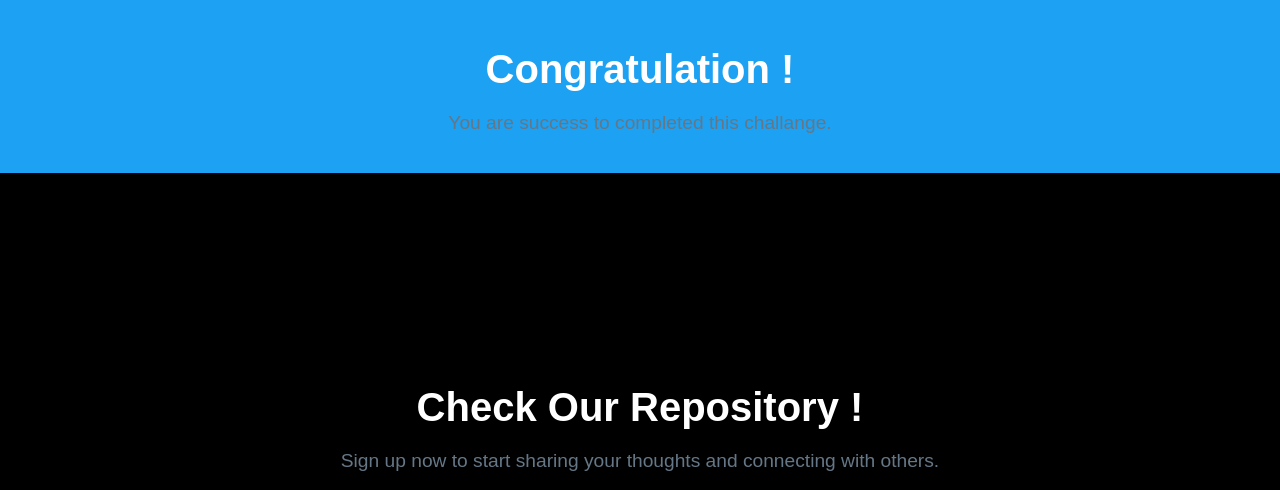
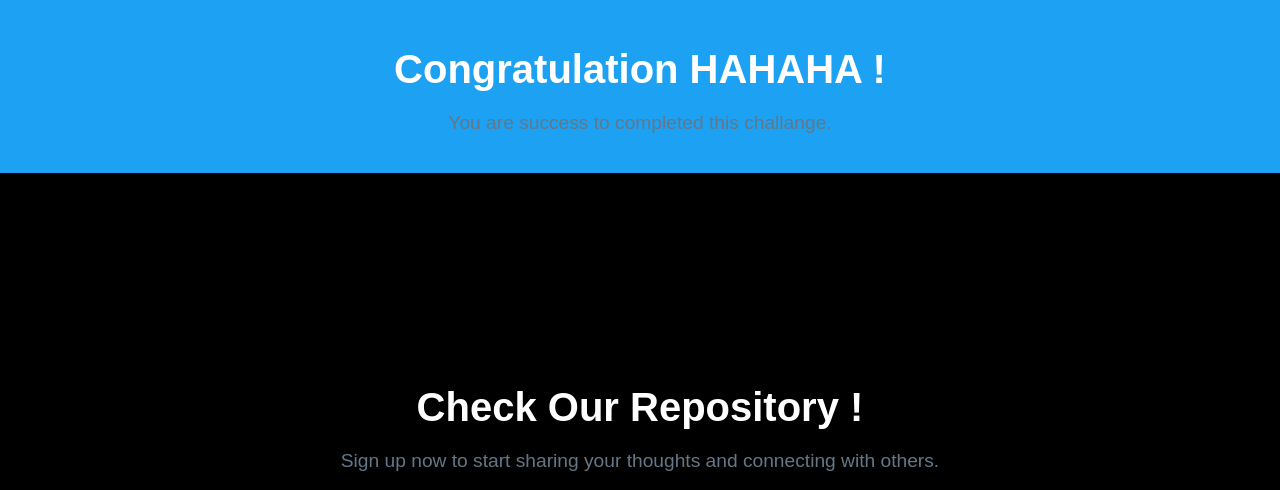
Before and after one commit to ikhsannugs/aws-sample, a plain HTML site: page index.html in a window 1280 px wide. Shown: the top 490 px of the page. Drawn offline with Linux system fonts and the light colour scheme.

Commit message:
Update index.html

```diff
--- a/index.html
+++ b/index.html
@@ -66,7 +66,7 @@
 </head>
 <body>
     <header>
-        <h1>Congratulation !</h1>
+        <h1>Congratulation HAHAHA !</h1>
         <p>You are success to completed this challange.</p>
     </header>
 
```
